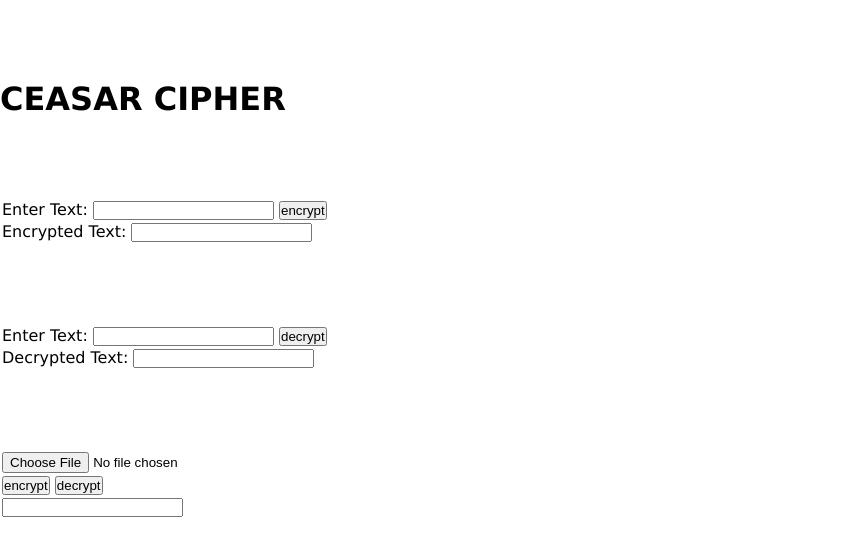
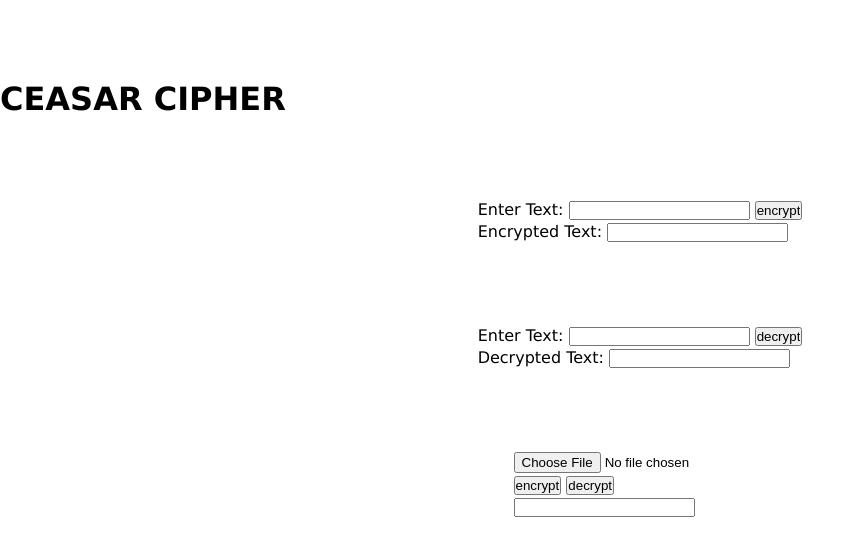
Before and after one commit to zjsan/Ceasar-Cipher-Tool, a Flask app: page / in a window 1280 px wide. Shown: the top 556 px of the page, without its empty margins (0-864 px from the left). Run offline with Flask 3, Linux system fonts and the light colour scheme.

Commit message:
Update index.html

```diff
--- a/templates/index.html
+++ b/templates/index.html
@@ -11,6 +11,7 @@
 </div>
 
 <!--for encrypt-->
+<section class="contents">
     <section class="content1">
         <div id="form1">
             <form action="">
@@ -81,4 +82,6 @@
             </form>
         </div>
     </section>
+</section>
+
 {% endblock %}
```
Lines whose indentation alone changed are shown as unchanged.
